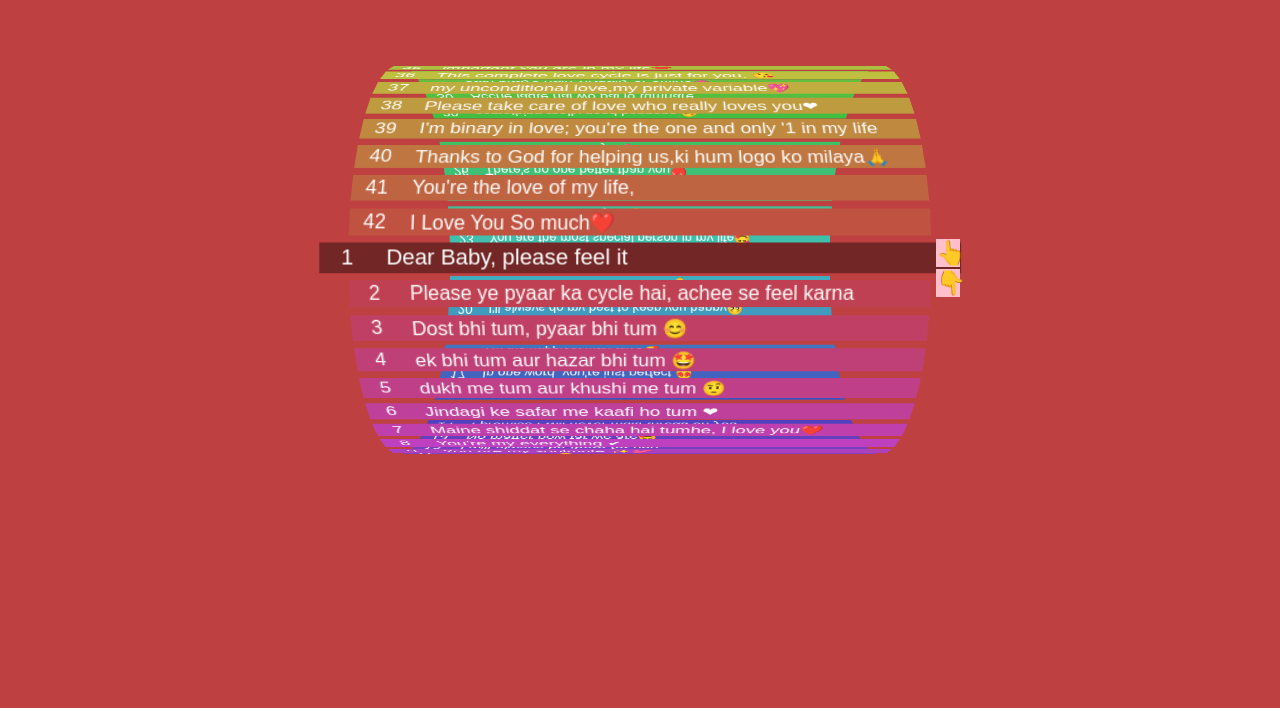
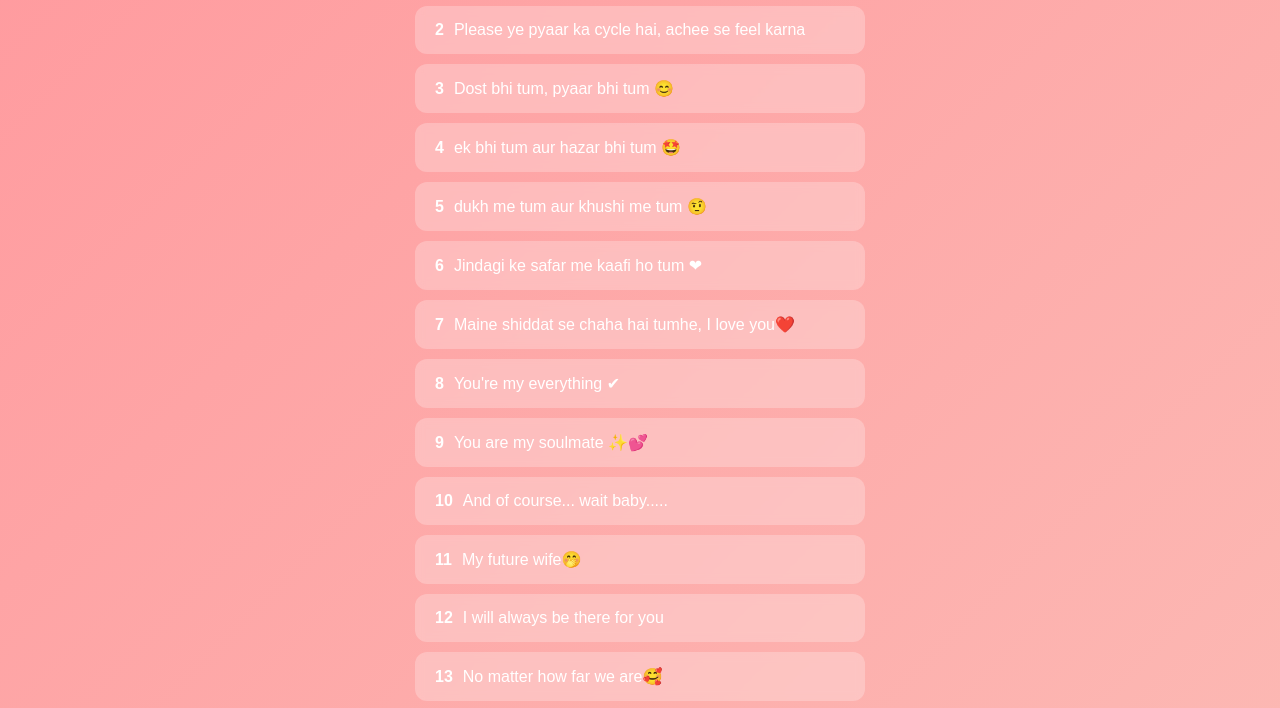
Before and after one commit to Aniketjamunde9146/aanyaa-s-proposal.com, a plain HTML site: page yes.html in a window 1280 px wide. Shown: the part 132-840 px from the top of the page. Before the commit the page ends 800 px from the top, so only its background shows below. Drawn offline with nearby package versions, Linux system fonts and the light colour scheme.

Commit message:
Updated love wheel with new UI, rotating messages, and floating hearts

```diff
--- a/yes.css
+++ b/yes.css
@@ -1,105 +1,129 @@
+/* Reset */
 * {
   margin: 0;
   padding: 0;
   box-sizing: border-box;
 }
+
+/* Body */
 body {
   min-height: 100vh;
-    display: grid;
-    place-items: center;
-    overflow: hidden;
-    font-family: sans-serif;
-    background-color: rgb(1, 1, 1);
-    background-image: linear-gradient  (#ffe5e5);
-    color: white;
-    transition: background-color 500ms ease;
-  } /* header */
+  display: flex;
+  flex-direction: column;
+  justify-content: flex-start;
+  align-items: center;
+  font-family: "Poppins", sans-serif;
+  background: linear-gradient(135deg, #ff9a9e, #fad0c4);
+  color: #333;
+  transition: background 0.5s ease;
+  padding-top: 60px; /* space for header */
+}
+
+/* Header */
 header {
-    position: absolute;
-    z-index: 999;
+  position: fixed;
+  top: 0;
+  width: 100%;
   text-align: center;
-    top: 0rem;
-    text-decoration: aquamarine;
-    padding: 1rem;
-    background: inherit;
+  padding: 15px 0;
+  font-size: 1.5rem;
+  font-weight: 600;
+  color: #ff4f70;
+  background: rgba(255, 255, 255, 0.2);
+  backdrop-filter: blur(5px);
+  z-index: 1000;
+  box-shadow: 0 2px 10px rgba(0, 0, 0, 0.1);
 }
+
+/* Container */
 .container {
   position: relative;
-    width: min(400px, 100%);
+  width: 90%;
+  max-width: 450px;
+  margin-top: 20px;
 }
+
+/* List of messages */
 ul {
   list-style: none;
   width: 100%;
-    height: 80%;
-    position: relative;
-    perspective: 900px;
-    transform-style: preserve-3d;
-  }
-  ul > li {
-    position: absolute;
-    left: 50%;
-    top: calc(50% - 1.2rem);
-    --rotateX: calc(
-      1deg * var(--rotateDegrees) * calc(var(--day_idx) - var(--currentDay))
-    );
-    transform: rotateX(var(--rotateX)) translateZ(190px) translateX(-50%)
-      scale(var(--scale, 1));
-    --hue: calc(var(--rotateDegrees) * var(--day_idx));
-    background-color: hsl(var(--hue), 50%, var(--lightness, 50%));
-    width: 115%;
-    color: white;
-    display: grid;
-    grid-template-columns: 2.5rem auto;
-    height: 1.4rem;
-    transition: transform 900ms ease, background-color 900ms ease;
-  }
-  ul > li.active {
-    --lightness: 30%;
-    --scale: 1.1;
-  }
-  ul > li > * {
-    display: grid;
-    align-items: center;
-  }
-  li > time {
-    text-align: center;
-  }
-  li > span {
-    padding-inline-start: 0.5rem;
-    color: white;
-  } /* controls */
-  .controls {
-    position: absolute;
-    top: 50%;
-    left: 124%;
-    transform: translateY(-50%);
+  padding: 0;
   display: flex;
   flex-direction: column;
-    gap: 0.125rem;
+  gap: 10px;
 }
+
+ul li {
+  background: rgba(255, 255, 255, 0.25);
+  backdrop-filter: blur(4px);
+  padding: 15px 20px;
+  border-radius: 12px;
+  font-size: 1rem;
+  transition: transform 0.3s ease, background 0.3s ease;
+  display: flex;
+  align-items: center;
+  justify-content: flex-start;
+  color: #fff;
+}
+
+ul li.active {
+  transform: scale(1.05);
+  background: rgba(255, 127, 127, 0.6);
+  font-weight: 600;
+  color: #fff;
+}
+
+li time {
+  font-weight: bold;
+  margin-right: 10px;
+}
+
+/* Controls */
+.controls {
+  display: flex;
+  justify-content: center;
+  gap: 20px;
+  margin-top: 20px;
+}
+
 .controls button {
-    width: 1.5rem;
-    aspect-ratio: 1;
+  background: #ff758c;
+  border: none;
+  color: #fff;
   font-size: 1.5rem;
-    color: rgb(106, 245, 25);
-    border: none;
-    background: pink;
-    display: flex;
-    place-items: center;
+  padding: 12px 20px;
+  border-radius: 8px;
+  cursor: pointer;
+  transition: background 0.3s, transform 0.2s;
 }
-  .controls button:hover,
-  .controls button:focus {
-    background: red;
-  }
-  .controls button:active {
+
+.controls button:hover {
+  background: #ff4f70;
   transform: scale(1.1);
 }
-  .border {
-    width: 96%;
-    height: 3em;
-    border: 1px solid white;
-    position: absolute;
-    top: 50%;
-    left: 50%;
-    transform: translate(-50%, -50%);
+
+/* Footer optional styling if needed */
+footer {
+  margin-top: 40px;
+  text-align: center;
+  font-size: 0.9rem;
+  color: #fff;
 }
+
+/* Responsive */
+@media (max-width: 480px) {
+  ul li {
+    font-size: 0.9rem;
+    padding: 12px 15px;
+  }
+
+  .controls button {
+    font-size: 1.2rem;
+    padding: 10px 16px;
+  }
+
+  header {
+    font-size: 1.3rem;
+    padding: 12px 0;
+  }
+}
```
Lines whose indentation alone changed are shown as unchanged.
